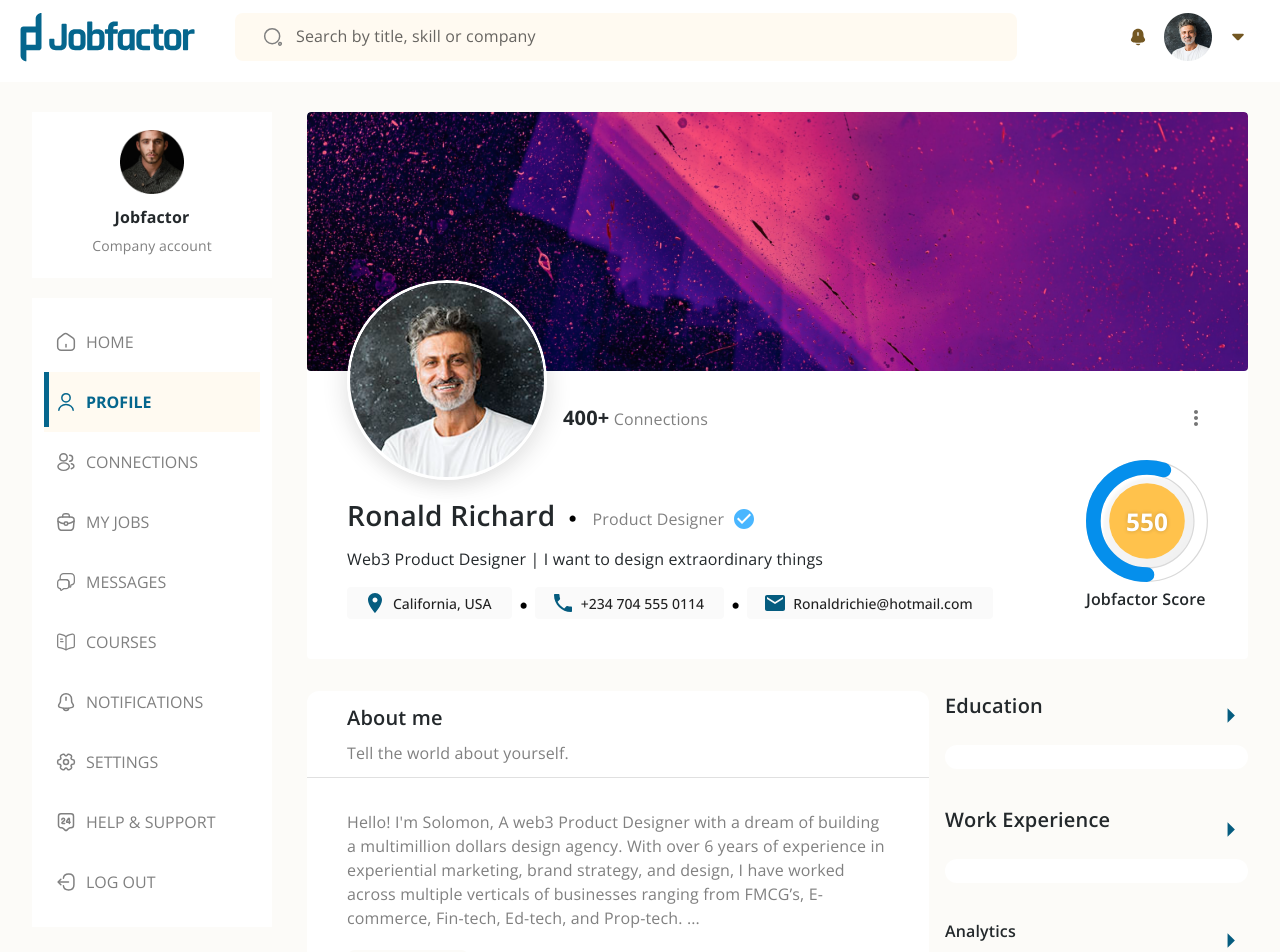
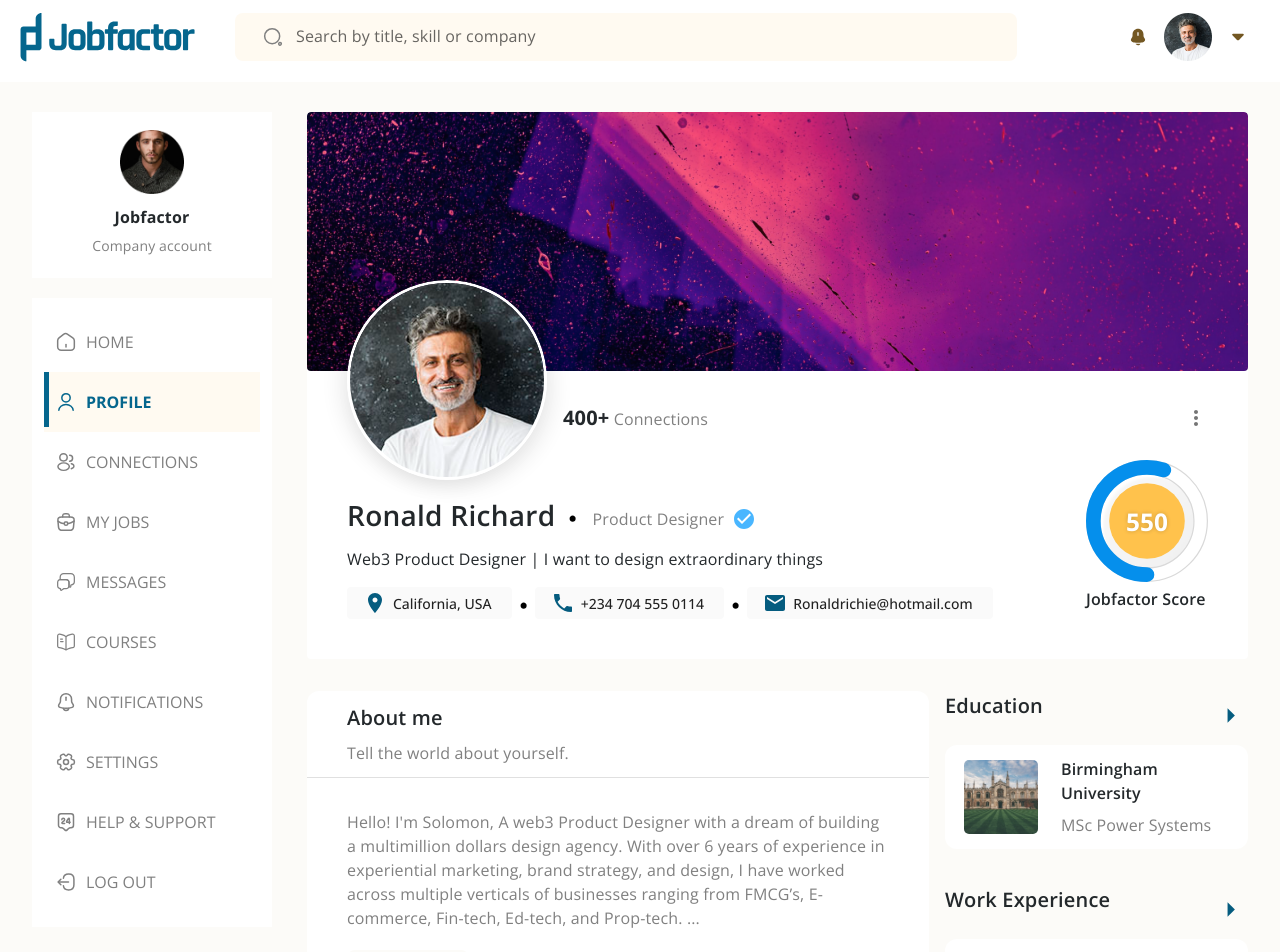
Before and after one commit to onealwills/Jobfactor, a React (Create React App) app: page /users in a window 1280 px wide. Shown: the top 952 px of the page. Built offline with nearby package versions, Linux system fonts and the light colour scheme.

Commit message:
Start adding education

```diff
--- a/src/pages/Users/UsersPage.tsx
+++ b/src/pages/Users/UsersPage.tsx
@@ -412,8 +412,44 @@ function UsersPage() {
                         <Grid item xs={4}>
                             <Section heading={
                                 <SectionHeading ml={0}>Education</SectionHeading>
-                            } onClick={() => {}}>
-
+                            } onClick={() => {}} px={2}>
+                                <Grid container gap={2.5} alignItems="center" wrap="nowrap">
+                                    <Grid item>
+                                        <Image
+                                            src={cambridge}
+                                            alt="University of Birmingham"
+                                            sx={{
+                                                width: "80px",
+                                                height: "80px",
+                                                objectFit: "cover"
+                                            }}
+                                            border="3px #fff solid"
+                                            borderRadius={2}
+                                            display="block"
+                                        />
+                                    </Grid>
+                                    <Grid item flexGrow={1}>
+                                        <Typography
+                                            component="h4"
+                                            color="#23282B"
+                                            fontFamily="open sans"
+                                            fontSize={16}
+                                            fontWeight={600}
+                                            mb={1}
+                                        >
+                                            Birmingham University
+                                        </Typography>
+                                        <Typography
+                                            component="p"
+                                            color="#808080"
+                                            fontFamily="open sans"
+                                            fontSize={16}
+                                            fontWeight={400}
+                                        >
+                                            MSc Power Systems
+                                        </Typography>
+                                    </Grid>
+                                </Grid>
                             </Section>
                             <Section heading={
                                 <SectionHeading ml={0}>Work Experience</SectionHeading>
```
